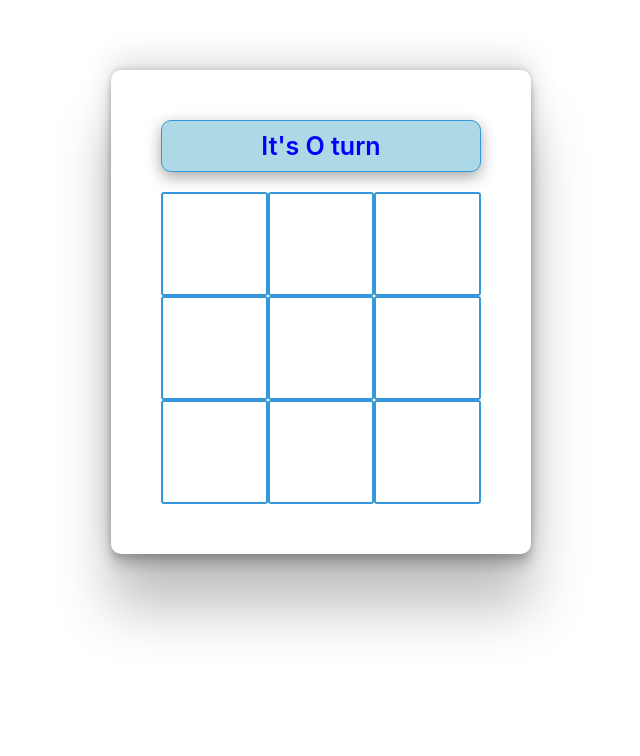
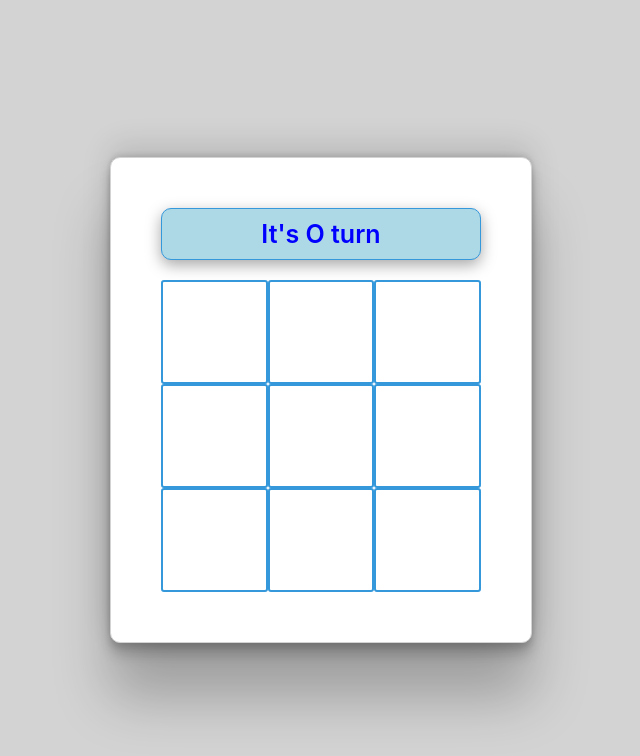
Before and after one commit to akashbind12/Tic-Tac-Toe, a React (Vite) app: page / in a window 1280 px wide. Shown: the top 756 px of the page, without its empty margins (319-959 px from the left). Built offline with nearby package versions, Linux system fonts and the light colour scheme.

Commit message:
center the div

```diff
--- a/src/App.css
+++ b/src/App.css
@@ -1,12 +1,17 @@
 .App {
   text-align: center;
-  /* border : 1px solid red; */
+  border : 1px solid lightgray;
   width : 25%;
-  margin: 70px auto;
+  /* margin: 70px auto; */
   cursor: pointer;
   padding: 50px;
   border-radius: 10px;
   box-shadow: rgba(0, 0, 0, 0.25) 0px 54px 55px, rgba(0, 0, 0, 0.12) 0px -12px 30px, rgba(0, 0, 0, 0.12) 0px 4px 6px, rgba(0, 0, 0, 0.17) 0px 12px 13px, rgba(0, 0, 0, 0.09) 0px -3px 5px;
+  position: absolute;
+  top: 50%;;
+  left: 50%;
+  transform: translate(-50%,-50%);
+  background-color: white;
 }
 
 .head{
--- a/src/index.css
+++ b/src/index.css
@@ -5,6 +5,7 @@ body {
     sans-serif;
   -webkit-font-smoothing: antialiased;
   -moz-osx-font-smoothing: grayscale;
+  background-color: lightgray;
 }
 
 code {
```
